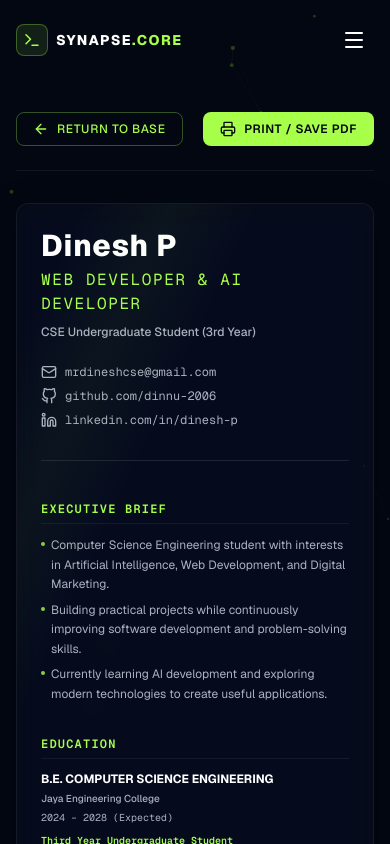
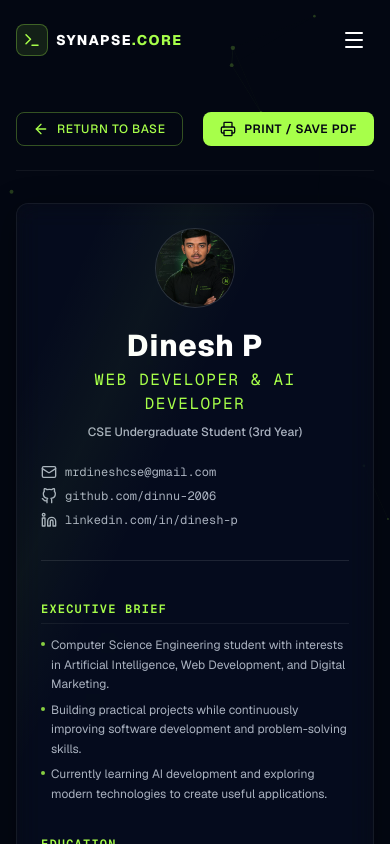
Before and after one commit to dinnu-2006/my-future, a Next.js app: page /resume in a window 390 px wide. Shown: the top 844 px of the page. Built offline with nearby package versions, Linux system fonts and the light colour scheme; no server answers.

Commit message:
Integrate profile photo into About card and Resume header, and rename image file

```diff
--- a/src/app/resume/page.tsx
+++ b/src/app/resume/page.tsx
@@ -67,7 +67,17 @@ export default function ResumePage() {
 
           {/* Header Info */}
           <div className="flex flex-col md:flex-row md:items-center justify-between gap-6 border-b border-white/10 pb-8 text-left">
-            <div>
+            <div className="flex flex-col sm:flex-row gap-5 items-center">
+              {/* Profile image for resume */}
+              <div className="w-20 h-20 rounded-full border border-white/10 overflow-hidden bg-white/5 flex-shrink-0">
+                <img
+                  src="/profile.jpg"
+                  alt="Dinesh P"
+                  className="w-full h-full object-cover"
+                />
+              </div>
+
+              <div className="text-center sm:text-left">
                 <h1 className="text-3xl md:text-4xl font-extrabold text-white tracking-wide">
                   Dinesh P
                 </h1>
@@ -77,6 +87,7 @@ export default function ResumePage() {
                 <span className="text-xs text-text-muted mt-2 block font-medium">
                   CSE Undergraduate Student (3rd Year)
                 </span>
+              </div>
             </div>
 
             <div className="flex flex-col gap-2 text-xs font-mono text-text-muted">
--- a/src/components/sections/About.tsx
+++ b/src/components/sections/About.tsx
@@ -82,6 +82,21 @@ export const About: React.FC = () => {
           >
             {/* Story Card */}
             <Card glowColor="rgba(0, 255, 178, 0.12)" className="p-6 md:p-8 bg-[#030712]/40">
+              <div className="flex flex-col sm:flex-row gap-6 items-center sm:items-start">
+
+                {/* Profile Photo Thumbnail with Cyber Border */}
+                <div className="relative w-24 h-24 rounded-full p-1 bg-gradient-to-tr from-[#00FFB2] to-primary-accent shadow-[0_0_15px_rgba(167,255,74,0.15)] flex-shrink-0">
+                  <div className="w-full h-full rounded-full bg-[#030712] overflow-hidden relative">
+                    <img
+                      src="/profile.jpg"
+                      alt="Dinesh P"
+                      className="w-full h-full object-cover"
+                    />
+                    <div className="absolute top-0 left-0 w-full h-0.5 bg-gradient-to-r from-transparent via-primary-accent to-transparent opacity-60 animate-scan pointer-events-none" />
+                  </div>
+                </div>
+
+                <div className="flex-1 text-center sm:text-left">
                   <h3 className="text-xl md:text-2xl font-semibold mb-4 text-white">
                     Who Is Dinesh P?
                   </h3>
@@ -91,8 +106,10 @@ export const About: React.FC = () => {
                   <p className="text-sm md:text-base text-text-muted leading-relaxed mb-6">
                     I spend my time exploring modern frameworks, building responsive web projects, and exploring digital marketing strategies like SEO and content marketing to create high-impact software experiences.
                   </p>
+                </div>
+              </div>
 
-              <div className="border-t border-white/8 pt-5">
+              <div className="border-t border-white/8 pt-5 mt-4">
                 <span className="text-xs uppercase tracking-wider text-primary-accent font-semibold block mb-2">
                   My Core Creed
                 </span>
```
Also changed, not shown: public/profile.jpg (added). Lines whose indentation alone changed are shown as unchanged.
